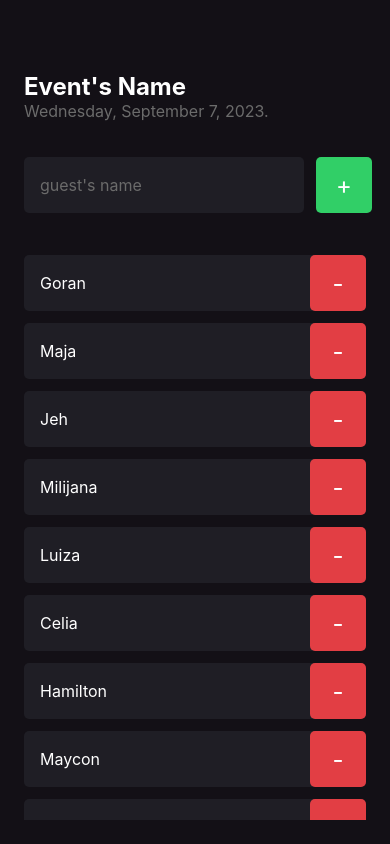
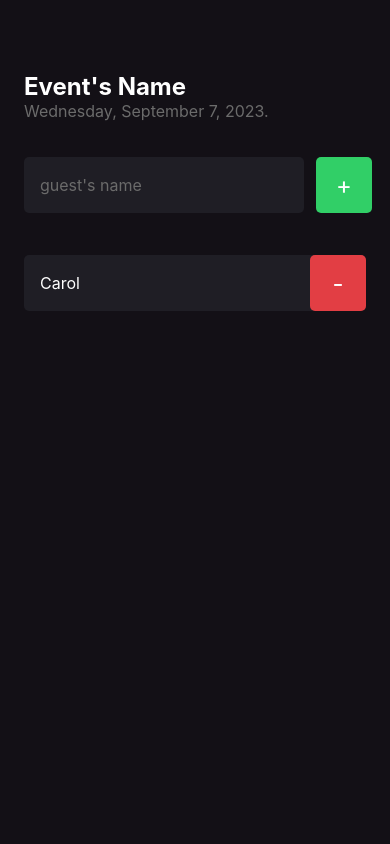
Before and after one commit to Ca-byte/im-here, a React Native app: screen / in a window 390 px wide. Built offline with nearby package versions, Linux system fonts and the light colour scheme.

Commit message:
add guest with useState

```diff
--- a/src/screens/Home/index.tsx
+++ b/src/screens/Home/index.tsx
@@ -1,19 +1,20 @@
 import { Text, View, TextInput, TouchableOpacity,FlatList, Alert } from "react-native";
 import { styles } from "./styles";
 import { Guest } from "../../components/Guest";
+import { useState } from "react";
 
 
 
 
 export default function Home() {
-  const guests = [
-    'Goran','Maja', 'Jeh', 'Milijana', 'Luiza', 'Celia', 'Hamilton', 'Maycon', 'Mariane'
-  ];
+  const [guests, setGuests] = useState(['Carol'])
 
   function handleGuestAdd(){
     if(guests.includes("Goran")){
       return Alert.alert(`This guest, already exist!`)
     }
+
+    setGuests(prevState => [...prevState, 'Goran']);
   }
 
   function handleRemoveGuest(name: string){
```
